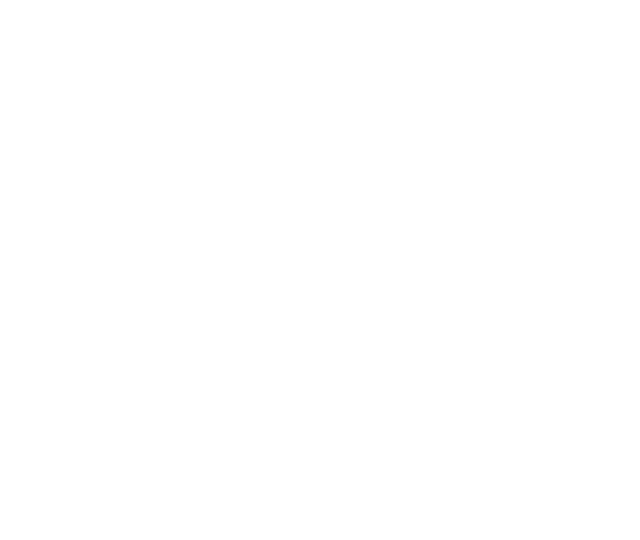
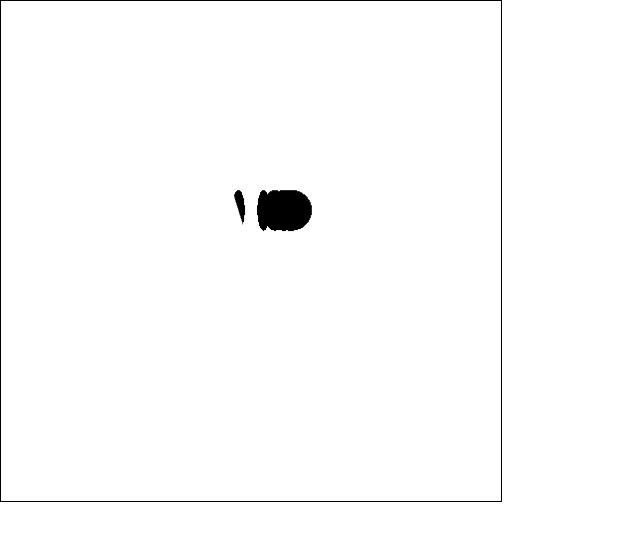
Before and after one commit to brendankenny/armilla, a plain HTML site: page index.html in a window 1280 px wide. Shown: the whole page, without its empty margins (0-640 px from the left). Drawn offline with Linux system fonts and the light colour scheme.

Commit message:
add basic drawing for testing

```diff
--- a/Matrix4x4.js
+++ b/Matrix4x4.js
@@ -18,6 +18,7 @@ var Matrix4x4 = function() {
 
 /**
  * Reset matrix to the identity transformation.
+ * @return {!Matrix4x4} This matrix.
  */
 Matrix4x4.prototype.identity = function() {
   var m = this.m_;
@@ -31,8 +32,43 @@ Matrix4x4.prototype.identity = function() {
 };
 
 /**
+ * Rotate the matrix by angle theta about the x axis.
+ * @param {number} theta The rotation angle, in radians.
+ * @return {!Matrix4x4} This matrix.
+ */
+Matrix4x4.prototype.rotateX = function(theta) {
+  var cos = Math.cos(theta);
+  var sin = Math.sin(theta);
+
+  var m = this.m_;
+
+  var c2 = cos*m[4] + m[8]*sin;
+  var c3 = cos*m[8] - m[4]*sin;
+  m[4] = c2;
+  m[8] = c3;
+
+  c2 = cos*m[5] + m[9]*sin;
+  c3 = cos*m[9] - m[5]*sin;
+  m[5] = c2;
+  m[9] = c3;
+
+  c2 = cos*m[6] + m[10]*sin;
+  c3 = cos*m[10] - m[6]*sin;
+  m[6] = c2;
+  m[10] = c3;
+
+  c2 = cos*m[7] + m[11]*sin;
+  c3 = cos*m[11] - m[7]*sin;
+  m[7] = c2;
+  m[11] = c3;
+
+  return this;
+};
+
+/**
  * Rotate the matrix by angle theta about the y axis.
  * @param {number} theta The rotation angle, in radians.
+ * @return {!Matrix4x4} This matrix.
  */
 Matrix4x4.prototype.rotateY = function(theta) {
   var cos = Math.cos(theta);
@@ -64,11 +100,37 @@ Matrix4x4.prototype.rotateY = function(theta) {
 };
 
 /**
+ * Apply a scale of factor scale.
+ * @param {number} scale
+ * @return {!Matrix4x4} This matrix.
+ */
+Matrix4x4.prototype.scaleUniform = function(scale) {
+  var m = this.m_;
+
+  m[0] *= scale;
+  m[1] *= scale;
+  m[2] *= scale;
+  m[3] *= scale;
+
+  m[4] *= scale;
+  m[5] *= scale;
+  m[6] *= scale;
+  m[7] *= scale;
+
+  m[8] *= scale;
+  m[9] *= scale;
+  m[10] *= scale;
+  m[11] *= scale;
+
+  return this;
+};
+
+/**
  * Transform vec and place result in destVec. Returns destVec. destVec and vec
  * can be the same Vec4.
- * @param {Vec4} destVec
+ * @param {!Vec4} destVec
  * @param {Vec4} vec
- * @return {Vec4} destVec
+ * @return {!Vec4} destVec
  */
 Matrix4x4.prototype.transformVec4 = function(destVec, vec) {
   var m = this.m_;
@@ -108,3 +170,21 @@ Matrix4x4.prototype.transformOffsetVec4 = function(destVec, destVecOffset, vec,
   destVec[2 + destVecOffset] = v0 * m[2] + v1 * m[6] + v2 * m[10] + v3 * m[14];
   destVec[3 + destVecOffset] = v0 * m[3] + v1 * m[7] + v2 * m[11] + v3 * m[15];
 };
+
+/**
+ * Translate by vector tx, ty, tz.
+ * @param {number} tx
+ * @param {number} ty
+ * @param {number} tz
+ * @return {!Matrix4x4} This matrix.
+ */
+Matrix4x4.prototype.translate = function(tx, ty, tz) {
+  var m = this.m_;
+
+  m[12] += m[0]*tx + m[4]*ty + m[8]*tz;
+  m[13] += m[1]*tx + m[5]*ty + m[9]*tz;
+  m[14] += m[2]*tx + m[6]*ty + m[10]*tz;
+  m[15] += m[3]*tx + m[7]*ty + m[11]*tz;
+
+  return this;
+};
--- a/index.html
+++ b/index.html
@@ -3,6 +3,17 @@
   <head>
     <meta charset="utf-8">
     <title>armilla runner</title>
+    <style>
+      html,body {
+        margin: 0;
+        padding: 0;
+      }
+      #globe {
+        width: 500px;
+        height: 500px;
+        border: 1px solid black;
+      }
+    </style>
     <script src="Matrix4x4.js"></script>
     <script src="ShaderProgram.js"></script>
     <script src="sprites.js"></script>
@@ -11,6 +22,9 @@
     <canvas id="globe"></canvas>
 
     <script>
+      /* global ShaderProgram, Matrix4x4, generateTestGeometry */
+      var TEST_COUNT = 20;
+
       var canvas = document.getElementById('globe');
       var gl = canvas.getContext('webgl');
 
@@ -18,15 +32,56 @@
       gl.enable(gl.BLEND);
       gl.blendFunc(gl.ONE, gl.ONE_MINUS_SRC_ALPHA);
 
+      // TODO(bckenny): zbuffer
+
+      var spriteProgram;
+      var testArrayBuffer;
       ShaderProgram.fromXhr(gl, 'shaders/circle_sprite.vert', 'shaders/circle_sprite.frag')
         .then(function(program) {
-          window.pointProgram = program;
-          pointProgram.use();
-          this.gl.enableVertexAttribArray(pointProgram.attributes.worldCoord);
-          this.gl.enableVertexAttribArray(pointProgram.attributes.uvCoord);
+          spriteProgram = program;
+          program.use();
+          gl.enableVertexAttribArray(program.attributes.worldCoord);
+          gl.enableVertexAttribArray(program.attributes.uvCoord);
 
-          // update
+          init();
         }.bind(this));
+
+      function init() {
+        var resolutionScale = window.devicePixelRatio || 1;
+        var width = canvas.offsetWidth;
+        var height = canvas.offsetHeight;
+        canvas.width = width * resolutionScale;
+        canvas.height = height * resolutionScale;
+        gl.viewport(0, 0, width, height);
+
+        var testGeometry = generateTestGeometry(TEST_COUNT);
+
+        testArrayBuffer = gl.createBuffer();
+        gl.bindBuffer(gl.ARRAY_BUFFER, testArrayBuffer);
+        gl.bufferData(gl.ARRAY_BUFFER, testGeometry, gl.STATIC_DRAW);
+
+        update();
+      }
+
+      function update() {
+        // TODO(bckenny): zbuffer
+        gl.clear(gl.COLOR_BUFFER_BIT);
+
+        var worldTransform = new Matrix4x4();
+        // worldTransform.rotateX(Math.PI / 8);
+
+        spriteProgram.use();
+
+        // attribute offsets
+        gl.vertexAttribPointer(spriteProgram.attributes.worldCoord, 4, gl.FLOAT, false, 24, 0);
+        gl.vertexAttribPointer(spriteProgram.attributes.uvCoord, 2, gl.FLOAT, false, 24, 16);
+
+        // set uniforms
+        spriteProgram.uniforms.globeMatrix(worldTransform.m_);
+        // gl['uniformMatrix4fv'](spriteProgram.uniforms.globeMatrix.location, false, worldTransform);
+
+        gl.drawArrays(gl.TRIANGLES, 0, TEST_COUNT * 2);
+      }
     </script>
   </body>
 </html>
--- a/shaders/circle_sprite.frag
+++ b/shaders/circle_sprite.frag
@@ -13,7 +13,7 @@ void main() {
   // vec3 color = mix(pointColor, BLACK, smoothstep(0.8 - edgeBlendSize, 0.8, dist));
   // float alpha = 1. - smoothstep(1. - edgeBlendSize, 1., dist);
 
-  float alpha = 1. - step(1. - .01, dist);
+  float alpha = 1. - step(1. - .5, dist);
 
   gl_FragColor = vec4(BLACK, 1) * alpha;
 }
--- a/sprites.js
+++ b/sprites.js
@@ -9,15 +9,17 @@ var QUAD_GEOMETRY = new Float32Array([
   1, 1, 0, 1
 ]);
 
-var TEST_COUNT = 100;
-
-function generateTestGeometry() {
-  var testGeometry = new Float32Array(TEST_COUNT * 6 * 6);
+function generateTestGeometry(count) {
+  var testGeometry = new Float32Array(count * 6 * 6);
 
   var transform = new Matrix4x4();
-  for (var i = 0; i < TEST_COUNT; i++) {
-    var theta = i / TEST_COUNT * 2 * Math.PI;
+  var radius = 1 / Math.tan(2 * Math.PI / count);
+  for (var i = 0; i < count; i++) {
+    var theta = i / count * 2 * Math.PI;
     transform.identity();
+    // TODO(bckenny): adjust to add space in between sprites
+    transform.scaleUniform(1 / radius);
+    transform.translate(0, 0, radius);
     transform.rotateY(theta);
 
     for (var j = 0; j < QUAD_GEOMETRY.length / 4; j++) {
```
